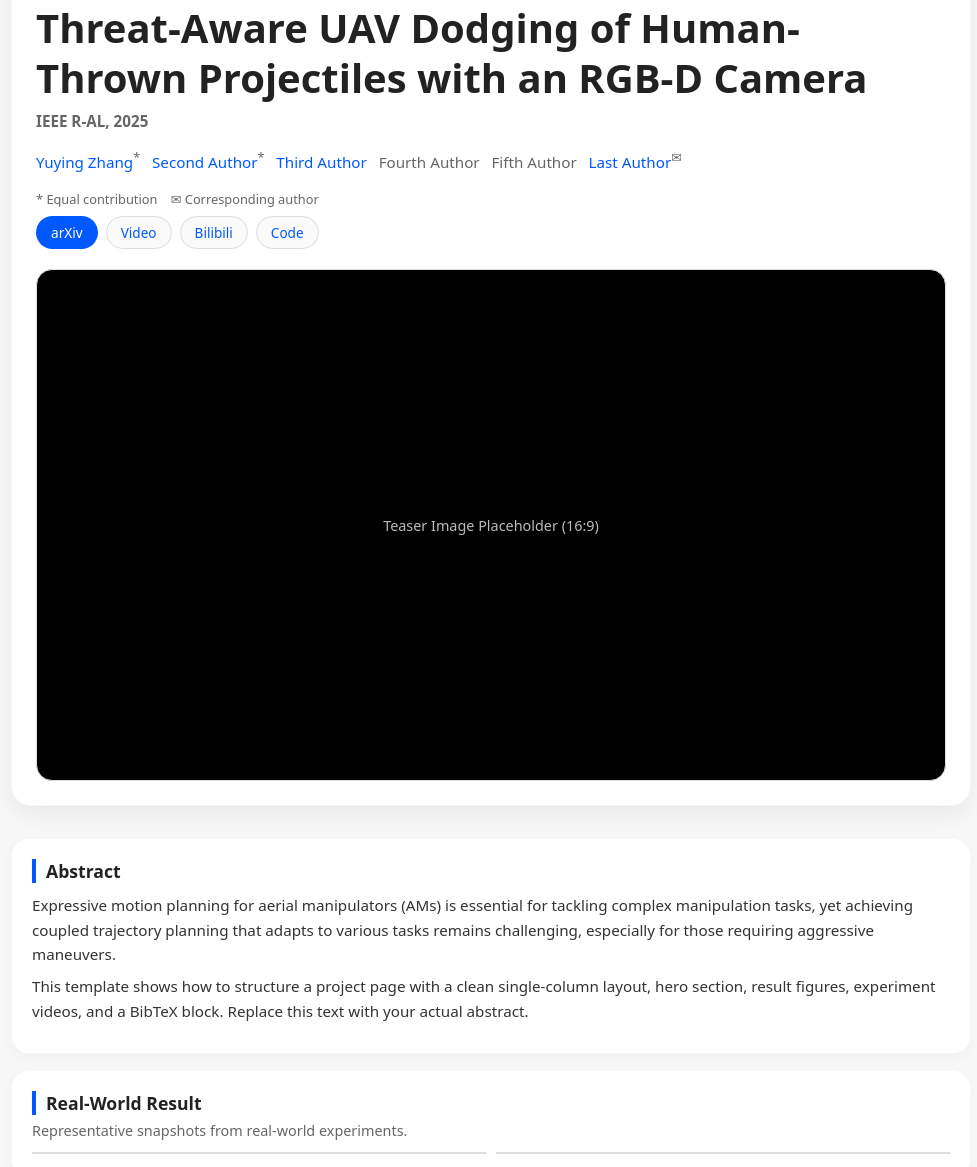
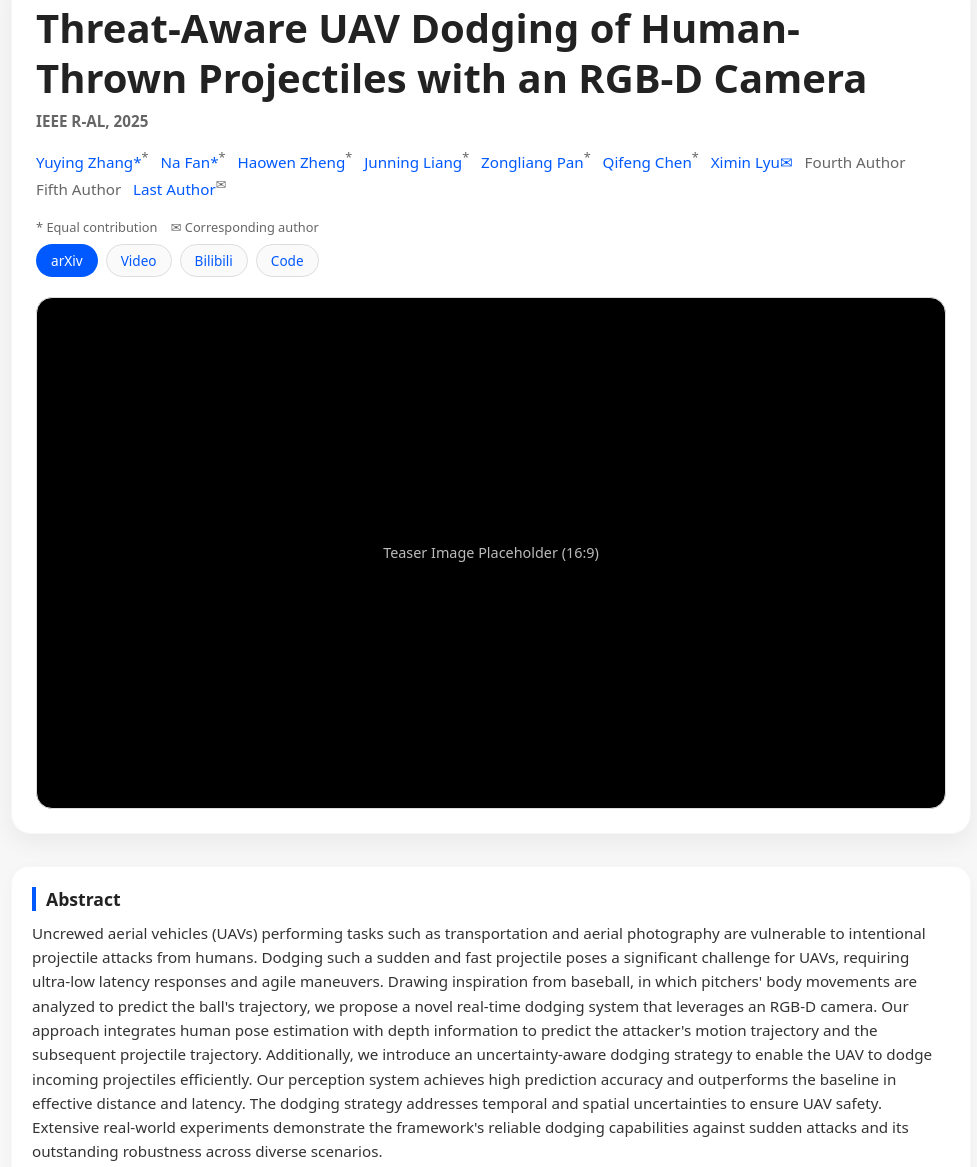
Before and after one commit to threat-aware-dodging/threat-aware-dodging.github.io, a plain HTML site: page index.html in a window 1280 px wide. Shown: the part 62-1229 px from the top of the page, without its empty margins (149-1126 px from the left). Drawn offline with Linux system fonts and the light colour scheme.

Commit message:
202511241808

```diff
--- a/index.html
+++ b/index.html
@@ -289,9 +289,13 @@
         </div>
 
         <div class="authors">
-          <a href="#" target="_blank" rel="noopener noreferrer">Yuying Zhang</a><sup>*</sup>&nbsp;&nbsp;
-          <a href="#" target="_blank" rel="noopener noreferrer">Second Author</a><sup>*</sup>&nbsp;&nbsp;
-          <a href="#" target="_blank" rel="noopener noreferrer">Third Author</a>&nbsp;&nbsp;
+          <a href="#" target="_blank" rel="noopener noreferrer">Yuying Zhang*</a><sup>*</sup>&nbsp;&nbsp;
+          <a href="#" target="_blank" rel="noopener noreferrer">Na Fan*</a><sup>*</sup>&nbsp;&nbsp;
+          <a href="#" target="_blank" rel="noopener noreferrer">Haowen Zheng</a><sup>*</sup>&nbsp;&nbsp;
+          <a href="#" target="_blank" rel="noopener noreferrer">Junning Liang</a><sup>*</sup>&nbsp;&nbsp;
+          <a href="#" target="_blank" rel="noopener noreferrer">Zongliang Pan</a><sup>*</sup>&nbsp;&nbsp;
+          <a href="#" target="_blank" rel="noopener noreferrer">Qifeng Chen</a><sup>*</sup>&nbsp;&nbsp;
+          <a href="#" target="_blank" rel="noopener noreferrer">Ximin Lyu✉</a>&nbsp;&nbsp;
           Fourth Author&nbsp;&nbsp;
           Fifth Author&nbsp;&nbsp;
           <a href="#" target="_blank" rel="noopener noreferrer">Last Author</a><sup>✉</sup>
@@ -318,9 +322,20 @@
       <section id="abstract">
         <h2>Abstract</h2>
         <p>
-          Expressive motion planning for aerial manipulators (AMs) is essential for tackling complex
-          manipulation tasks, yet achieving coupled trajectory planning that adapts to various tasks
-          remains challenging, especially for those requiring aggressive maneuvers.
+          Uncrewed aerial vehicles (UAVs) performing tasks such as transportation and aerial
+          photography are vulnerable to intentional projectile attacks from humans.
+          Dodging such a sudden and fast projectile poses a significant challenge for UAVs,
+          requiring ultra-low latency responses and agile maneuvers.
+          Drawing inspiration from baseball, in which pitchers' body movements are analyzed
+          to predict the ball's trajectory, we propose a novel real-time dodging system that
+          leverages an RGB-D camera. Our approach integrates human pose estimation with depth information
+          to predict the attacker's motion trajectory and the subsequent projectile trajectory.
+          Additionally, we introduce an uncertainty-aware dodging strategy to enable
+          the UAV to dodge incoming projectiles efficiently. Our perception system achieves
+          high prediction accuracy and outperforms the baseline in effective distance and latency.
+          The dodging strategy addresses temporal and spatial uncertainties to ensure UAV safety.
+          Extensive real-world experiments demonstrate the framework's reliable dodging capabilities
+          against sudden attacks and its outstanding robustness across diverse scenarios.
         </p>
         <p>
           This template shows how to structure a project page with a clean single-column layout,
```
